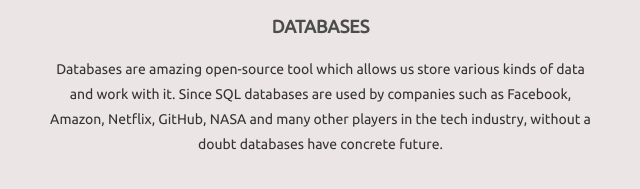
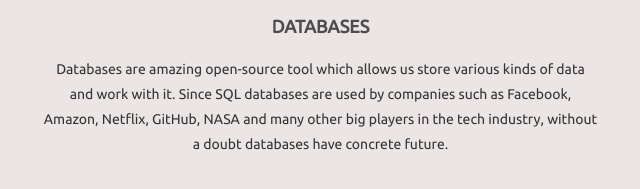
Before and after one commit to markalexa/my-website, a plain HTML site: page index.html in a window 1280 px wide. Shown: the part 976-1165 px from the top of the page, 612-1252 px from the left. Drawn offline with nearby package versions, Linux system fonts and the light colour scheme.

```diff
--- a/index.html
+++ b/index.html
@@ -83,7 +83,7 @@
 					<i class="fa fa-database" aria-hidden="true"></i>
 					<h4>Databases</h4>
 					<p>Databases are amazing open-source tool which allows us store various kinds of data and work with it.
-					Since SQL databases are used by companies such as Facebook, Amazon, Netflix, GitHub, NASA and many other
+					Since SQL databases are used by companies such as Facebook, Amazon, Netflix, GitHub, NASA and many other big
 					players in the tech industry, without a doubt databases have concrete future.</p>
 				</div>
 			</div>
```
Also changed, not shown: 1 other file.
